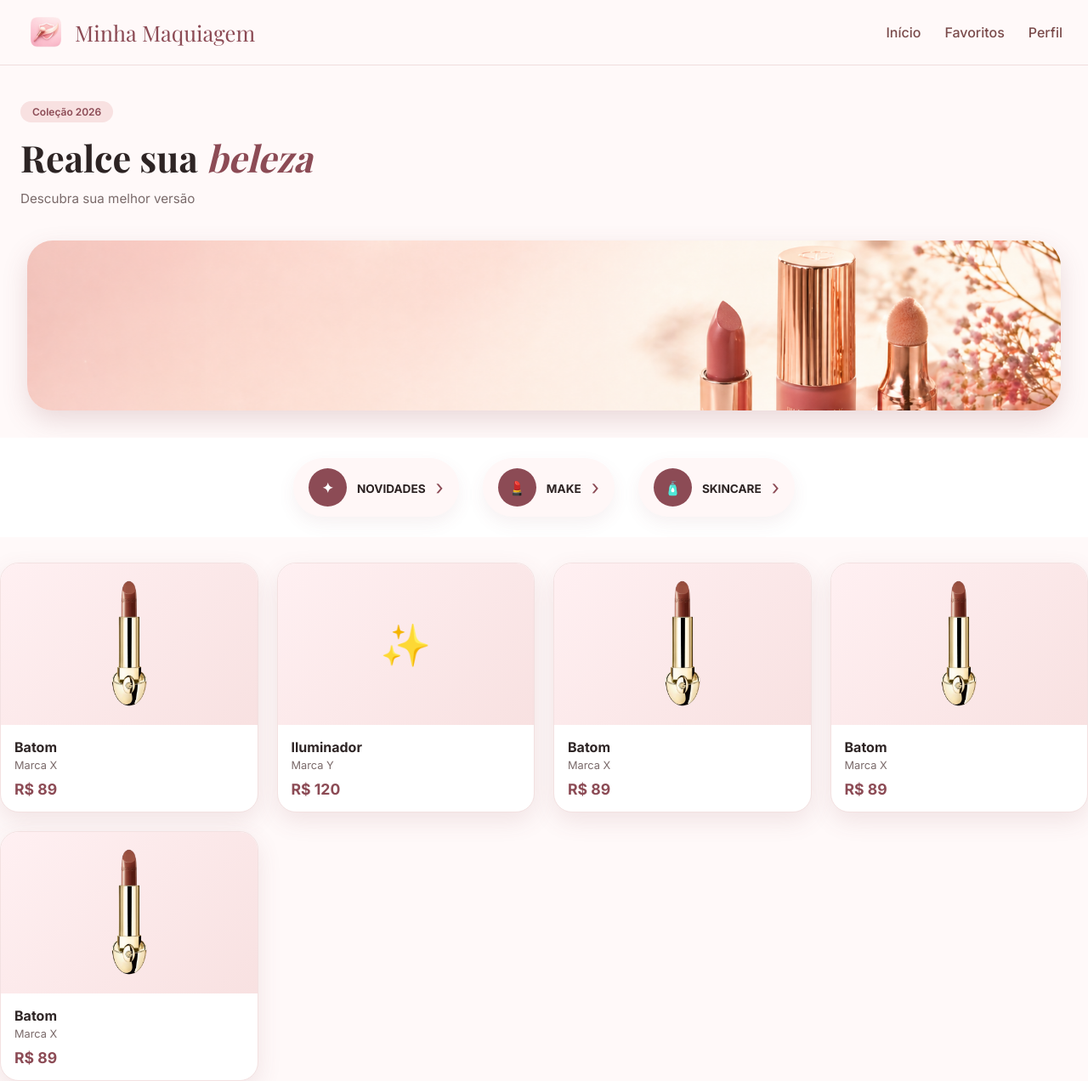
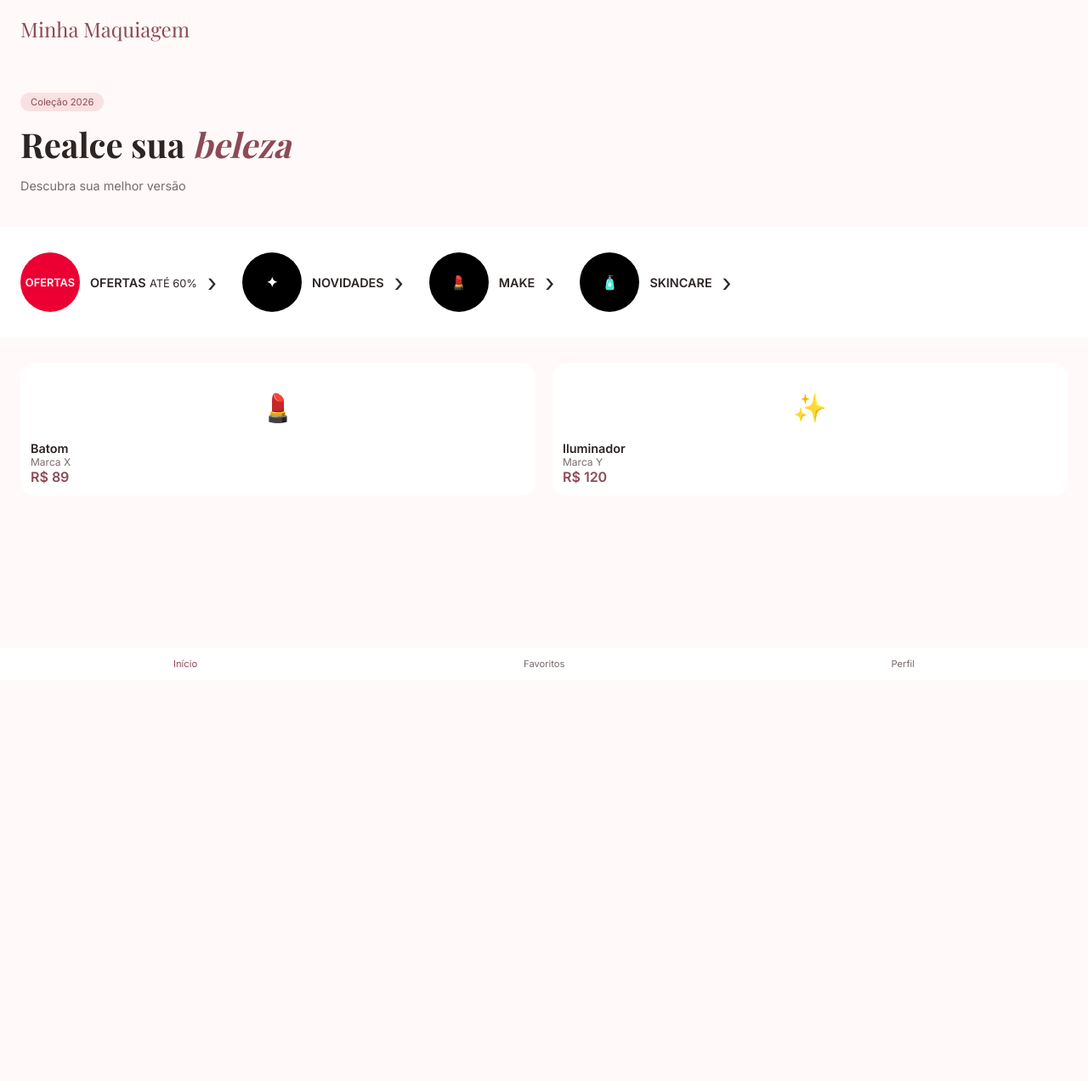
Before and after one commit to DaviMaeda7/minhamaquiagem, a Flask app: page /index in a window 1280 px wide. Shown: the whole page at 85% size. After the commit the page ends 785 px from the top, so only its background shows below. Run offline with Flask 3, Linux system fonts and the light colour scheme.

Commit message:
Front-end index/login

```diff
--- a/templates/index.html
+++ b/templates/index.html
@@ -5,11 +5,12 @@
   <meta name="viewport" content="width=device-width, initial-scale=1.0" />
   <title>Minha Maquiagem</title>
 
-  <link href="https://fonts.googleapis.com/css2?family=Playfair+Display:wght@400;700&family=Inter:wght@300;400;500;600;700&display=swap" rel="stylesheet" />
+  <link href="https://fonts.googleapis.com/css2?family=Playfair+Display:wght@400;700&family=Inter:wght@300;400;500;600&display=swap" rel="stylesheet" />
 
   <style>
     :root {
       --bg-main: #fff9f9;
+      --bg-secondary: #fdf2f2;
       --accent-soft: #f8e1e1;
       --accent-deep: #8c4b55;
       --text-main: #2d2424;
@@ -29,69 +30,44 @@
       color: var(--text-main);
     }
 
-    .navbar {
+    /* HEADER */
+    header {
       position: sticky;
       top: 0;
-      z-index: 10;
+      background: rgba(255, 249, 249, 0.9);
+      backdrop-filter: blur(10px);
+      padding: 18px 24px;
       display: flex;
       justify-content: space-between;
       align-items: center;
-      padding: 14px 30px;
-      background: rgba(255, 249, 249, 0.92);
-      backdrop-filter: blur(10px);
-      border-bottom: 1px solid #f0dddd;
     }
 
     .logo {
-      display: flex;
-      align-items: center;
-      gap: 10px;
       font-family: 'Playfair Display', serif;
-      font-size: 1.6rem;
+      font-size: 1.5rem;
       color: var(--accent-deep);
       cursor: pointer;
     }
 
-    .logo img {
-      height: 48px;
-      width: auto;
-    }
-
-    .menu {
-      display: flex;
-      gap: 28px;
-    }
-
-    .menu a {
-      text-decoration: none;
-      color: #7a4b4b;
-      font-weight: 500;
-      transition: 0.2s;
-    }
-
-    .menu a:hover {
-      color: var(--accent-deep);
-    }
-
+    /* HERO */
     .hero {
-      padding: 42px 24px 20px;
+      padding: 40px 24px;
     }
 
     .hero-tag {
       background: var(--accent-soft);
       color: var(--accent-deep);
-      padding: 5px 14px;
-      border-radius: 999px;
-      font-size: 0.75rem;
+      padding: 4px 12px;
+      border-radius: 20px;
+      font-size: 0.7rem;
       display: inline-block;
       margin-bottom: 12px;
-      font-weight: 600;
     }
 
     .hero-title {
       font-family: 'Playfair Display', serif;
-      font-size: 2.7rem;
-      margin-bottom: 10px;
+      font-size: 2.5rem;
+      margin-bottom: 14px;
     }
 
     .hero-title span {
@@ -101,37 +77,36 @@
 
     .hero-desc {
       color: var(--text-muted);
-      font-size: 0.95rem;
+      font-size: 0.9rem;
     }
 
-    .image-frame {
-      width: 95%;
-      height: 200px;
-      margin: 20px auto 32px;
-      border-radius: 30px;
-      overflow: hidden;
-      box-shadow: 0 12px 30px rgba(140, 75, 85, 0.18);
+    /* CARD */
+    .featured-card {
+      margin: 0 24px 30px;
+      background: linear-gradient(135deg, #f8a6b1, #f0e1c7);
+      padding: 30px;
+      border-radius: 24px;
     }
 
-    .image-frame img {
-      width: 100%;
-      height: 100%;
-      object-fit: cover;
-      object-position: center;
-      display: block;
-    }
+    /* =============================================
+       NOVA CATEGORIA (SEPHORA STYLE)
+    ============================================= */
 
     .categories {
-      padding: 24px;
-      background: var(--white);
+      padding: 30px 0;
+      background: white;
       margin-bottom: 30px;
     }
 
     .category-menu {
       display: flex;
-      justify-content: center;
-      gap: 28px;
-      flex-wrap: wrap;
+      gap: 30px;
+      overflow-x: auto;
+      padding: 0 24px;
+    }
+
+    .category-menu::-webkit-scrollbar {
+      display: none;
     }
 
     .category-item {
@@ -140,113 +115,114 @@
       gap: 12px;
       text-decoration: none;
       color: var(--text-main);
-      background: #fff7f7;
-      padding: 12px 18px;
-      border-radius: 999px;
-      box-shadow: 0 8px 20px rgba(140, 75, 85, 0.08);
-      transition: 0.25s;
-    }
-
-    .category-item:hover {
-      transform: translateY(-4px);
-      background: var(--accent-soft);
     }
 
     .category-icon {
-      width: 45px;
-      height: 45px;
-      background: var(--accent-deep);
+      width: 70px;
+      height: 70px;
+      background: black;
       color: white;
       border-radius: 50%;
       display: flex;
       align-items: center;
       justify-content: center;
       font-weight: bold;
+      text-align: center;
+    }
+
+    .category-icon.red {
+      background: #ec0033;
+      font-size: 0.8rem;
     }
 
     .category-text strong {
-      font-size: 0.85rem;
+      font-size: 0.9rem;
+    }
+
+    .category-text span {
+      font-size: 0.8rem;
     }
 
     .category-arrow {
-      font-size: 1.5rem;
-      color: var(--accent-deep);
+      font-size: 1.8rem;
     }
 
+    /* PRODUTOS */
     .product-grid {
       display: grid;
-      grid-template-columns: repeat(auto-fit, minmax(300px, 1fr));
-      gap: 22px;
+      grid-template-columns: repeat(2, 1fr);
+      gap: 20px;
+      padding: 0 24px 40px;
     }
 
     .product-card {
-      background: var(--white);
-      border-radius: 22px;
-      overflow: hidden;
-      box-shadow: 0 10px 28px rgba(140, 75, 85, 0.12);
-      transition: 0.3s;
-      cursor: pointer;
-      border: 1px solid #f3e1e1;
-    }
-
-    .product-card:hover {
-      transform: translateY(-8px);
-      box-shadow: 0 18px 40px rgba(140, 75, 85, 0.2);
+      background: white;
+      padding: 12px;
+      border-radius: 16px;
     }
 
     .product-image {
-      height: 190px;
-      background: linear-gradient(135deg, #fff0f2, #f8e1e1);
+      height: 80px;
       display: flex;
+      justify-content: center;
       align-items: center;
-      justify-content: center;
-    }
-
-    .product-image img {
-      max-width: 80%;
-      max-height: 150px;
-      object-fit: contain;
-      display: block;
-    }
-
-    .product-image.emoji {
-      font-size: 3rem;
-    }
-
-    .product-info {
-      padding: 16px;
+      font-size: 2rem;
     }
 
     .product-name {
-      font-size: 1rem;
-      font-weight: 700;
-      margin-bottom: 4px;
+      font-weight: 600;
+      font-size: 0.9rem;
     }
 
     .product-brand {
-      font-size: 0.8rem;
+      font-size: 0.75rem;
       color: var(--text-muted);
-      margin-bottom: 10px;
     }
 
     .product-price {
       color: var(--accent-deep);
-      font-weight: 800;
-      font-size: 1.1rem;
+      font-weight: bold;
     }
 
+    /* NAV */
+    .bottom-nav {
+      position: fixed;
+      bottom: 0;
+      width: 100%;
+      display: flex;
+      justify-content: space-around;
+      background: white;
+      padding: 12px;
+    }
+
+    .product-img {
+  width: 100%;
+  max-width: 300px;
+  border-radius: 12px;
+    }
+
+    .nav-item {
+      text-decoration: none;
+      color: var(--text-muted);
+      font-size: 0.7rem;
+      text-align: center;
+    }
+
+    .nav-item.active {
+      color: var(--accent-deep);
+    }
+
+    /* TOAST */
     .toast {
       position: fixed;
       top: 100px;
       left: 50%;
       transform: translateX(-50%);
-      background: #2d2424;
+      background: black;
       color: white;
       padding: 10px 20px;
-      border-radius: 999px;
+      border-radius: 20px;
       opacity: 0;
-      pointer-events: none;
-      transition: 0.3s;
     }
 
     .toast.show {
@@ -257,17 +233,8 @@
 
 <body>
 
-<header class="navbar">
-  <div class="logo" id="secretTrigger">
-    <img src="static/imagens/logo.png" alt="Logo">
-    <span>Minha Maquiagem</span>
-  </div>
-
-  <nav class="menu">
-    <a href="/index">Início</a>
-    <a href="#">Favoritos</a>
-    <a href="/login">Perfil</a>
-  </nav>
+<header>
+  <div class="logo" id="secretTrigger">Minha Maquiagem</div>
 </header>
 
 <section class="hero">
@@ -276,86 +243,68 @@
   <p class="hero-desc">Descubra sua melhor versão</p>
 </section>
 
-<div class="image-frame">
-  <img src="static/imagens/index-img.png" alt="Imagem principal">
-</div>
 
+<!-- NOVA CATEGORIA -->
 <section class="categories">
   <div class="category-menu">
-    <a href="/novidades" class="category-item">
-      <div class="category-icon">✦</div>
-      <div class="category-text"><strong>NOVIDADES</strong></div>
+
+    <a href="#" class="category-item">
+      <div class="category-icon red">OFERTAS</div>
+      <div class="category-text">
+        <strong>OFERTAS</strong>
+        <span>ATÉ 60%</span>
+      </div>
       <span class="category-arrow">›</span>
     </a>
 
-    <a href="/make" class="category-item">
-      <div class="category-icon">💄</div>
-      <div class="category-text"><strong>MAKE</strong></div>
+    <a href="#" class="category-item">
+      <div class="category-icon">✦</div>
+      <div class="category-text">
+        <strong>NOVIDADES</strong>
+      </div>
       <span class="category-arrow">›</span>
     </a>
 
-    <a href="/skincare" class="category-item">
-      <div class="category-icon">🧴</div>
-      <div class="category-text"><strong>SKINCARE</strong></div>
+    <a href="#" class="category-item">
+      <div class="category-icon">💄</div>
+      <div class="category-text">
+        <strong>MAKE</strong>
+      </div>
       <span class="category-arrow">›</span>
     </a>
+
+    <a href="#" class="category-item">
+      <div class="category-icon">🧴</div>
+      <div class="category-text">
+        <strong>SKINCARE</strong>
+      </div>
+      <span class="category-arrow">›</span>
+    </a>
+
   </div>
 </section>
 
 <section class="product-grid">
   <div class="product-card">
-    <div class="product-image">
-      <img src="static/imagens/batom.png" alt="Batom">
-    </div>
-    <div class="product-info">
+    <div class="product-image">💄</div>
     <div class="product-name">Batom</div>
     <div class="product-brand">Marca X</div>
     <div class="product-price">R$ 89</div>
   </div>
-  </div>
 
   <div class="product-card">
-    <div class="product-image emoji">✨</div>
-    <div class="product-info">
+    <div class="product-image">✨</div>
     <div class="product-name">Iluminador</div>
     <div class="product-brand">Marca Y</div>
     <div class="product-price">R$ 120</div>
   </div>
-  </div>
+</section>
 
-  <div class="product-card">
-    <div class="product-image">
-      <img src="static/imagens/batom.png" alt="Batom">
-    </div>
-    <div class="product-info">
-      <div class="product-name">Batom</div>
-      <div class="product-brand">Marca X</div>
-      <div class="product-price">R$ 89</div>
-    </div>
-  </div>
-
-  <div class="product-card">
-    <div class="product-image">
-      <img src="static/imagens/batom.png" alt="Batom">
-    </div>
-    <div class="product-info">
-      <div class="product-name">Batom</div>
-      <div class="product-brand">Marca X</div>
-      <div class="product-price">R$ 89</div>
-    </div>
-  </div>
-
-  <div class="product-card">
-    <div class="product-image">
-      <img src="static/imagens/batom.png" alt="Batom">
-    </div>
-    <div class="product-info">
-      <div class="product-name">Batom</div>
-      <div class="product-brand">Marca X</div>
-      <div class="product-price">R$ 89</div>
-    </div>
-  </div>
-</section>
+<nav class="bottom-nav">
+  <a href="#" class="nav-item active">Início</a>
+  <a href="#" class="nav-item">Favoritos</a>
+  <a href="/login" class="nav-item">Perfil</a>
+</nav>
 
 <div id="toast" class="toast">Acessando área privada...</div>
 
@@ -375,7 +324,6 @@
   if (clicks === 5) {
     alert('Área privada!');
     clicks = 0;
-      toast.classList.remove('show');
   }
 });
 </script>
```
Also changed, not shown: app.py (line endings or trailing spaces), static/imagens/batom.png (deleted), static/imagens/index-img.png (deleted), static/imagens/logo.png (deleted), templates/imagens/index-img.png (added). Lines whose indentation alone changed are shown as unchanged.
